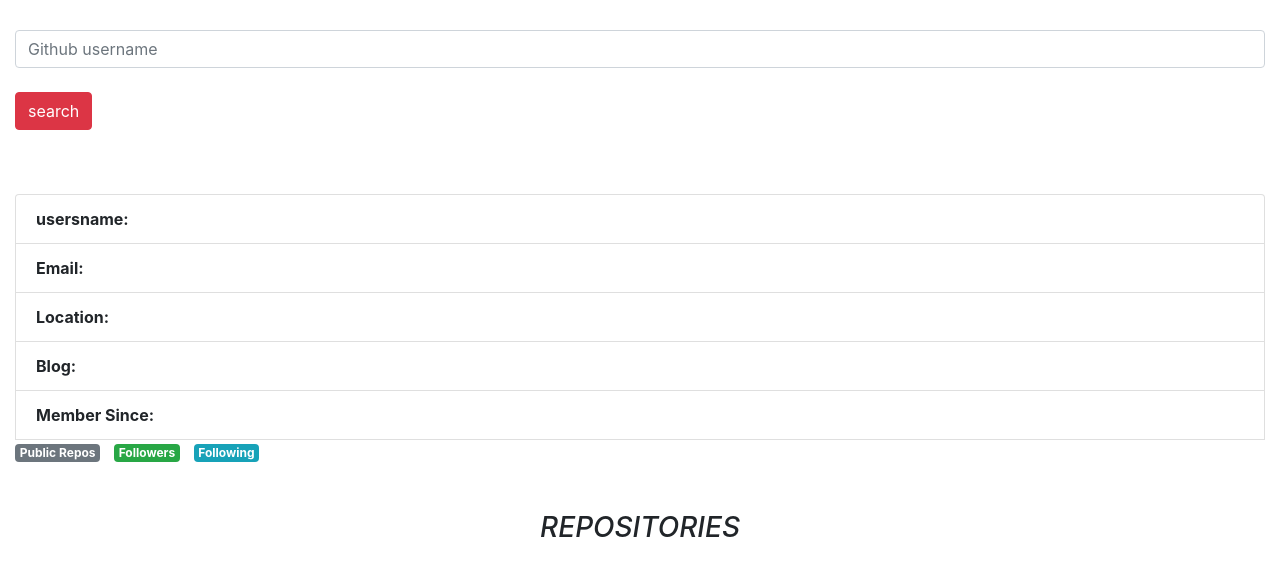
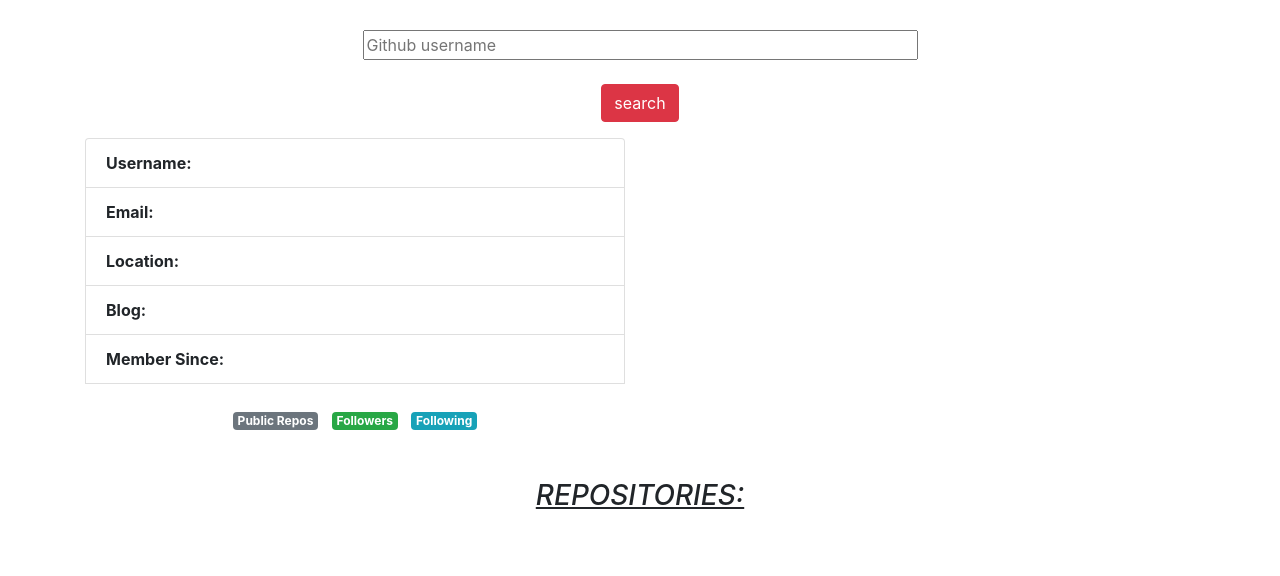
Before and after one commit to mitchnm/github-search, an Angular app: page / in a window 1280 px wide. Shown: the top 576 px of the page. Built offline with nearby package versions, Linux system fonts and the light colour scheme.

Commit message:
updated bootstrap2

```diff
--- a/src/app/ghsdeets/ghsdeets.component.html
+++ b/src/app/ghsdeets/ghsdeets.component.html
@@ -1,43 +1,42 @@
-<div class="container-fluid">
+<div class="container">
   <div style="margin-top:30px;" width="100%">
 
     <form (ngSubmit)='findprofile()' class="search-form">
-      <div class="form-group">
-        <input type="text" class="form-control" placeholder="Github username" [(ngModel)]="username" name="username">
-        <br>
+      <div class="form-group" style="text-align:center">
+        <input type="text" placeholder="Github username" [(ngModel)]="username" name="username" style="width:50%"><br><br>
         <button class="btn btn-danger" type="submit">search</button>
       </div>
     </form>
-
-
-
-
-
-
-    <div class="panel-body">
-      <img class="img-circle img-responsive" src="{{profile.avatar_url}}" size="20px">
-    </div>
-    <br />
+    <div class="row">
+      <div class="col-md-6">
         <ul class="list-group">
-      <li class="list-group-item"><strong>usersname: </strong>{{profile.login}}</li>
+          <li class="list-group-item"><strong>Username: </strong>{{profile.login}}</li>
           <li class="list-group-item"><strong>Email: </strong>{{profile.email}}</li>
           <li class="list-group-item"><strong>Location: </strong>{{profile.location}}</li>
           <li class="list-group-item"><strong>Blog: </strong>{{profile.blog}}</li>
-      <li class="list-group-item"><strong>Member Since: </strong>{{profile.created_at}}</li>
-      <div class="stats">
+          <li class="list-group-item"><strong>Member Since: </strong>{{profile.created_at}}</li><br>
+          <div class="stats" style="text-align:center">
             <span class="badge badge-secondary">{{profile.public_repos}} Public Repos</span> &nbsp;
             <span class="badge badge-success">{{profile.followers}} Followers</span> &nbsp;
             <span class="badge badge-info">{{profile.following}} Following</span>
           </div>
         </ul>
       </div>
+
+
+      <div class="col-md-6">
+        <img class="img-circle img-responsive" src="{{profile.avatar_url}}" style="size:0px">
+      </div>
     </div>
     <br><br>
 
-<strong><em><h3 style="text-align:center">REPOSITORIES</h3></em></strong>
+    <strong><em><u>
+        <h3 style="text-align:center">REPOSITORIES:</h3>
+      </u></em></strong>
     <div *ngFor="let repo of repos" style="text-align:center">
-  <h4><a href="{{repo.html_url}}" target="_blank">{{repo.name}}</a></h4>
+      <h4><a href="{{repo.html_url}}"><u>{{repo.name}}</u></a></h4>
       <p>{{repo.description}}</p>
       <span class="badge badge-default">{{repo.watchers}} Watchers</span>
       <span class="badge badge-primary">{{repo.forks}} Forks</span>
     </div>
+</div>
```
Lines whose indentation alone changed are shown as unchanged.
